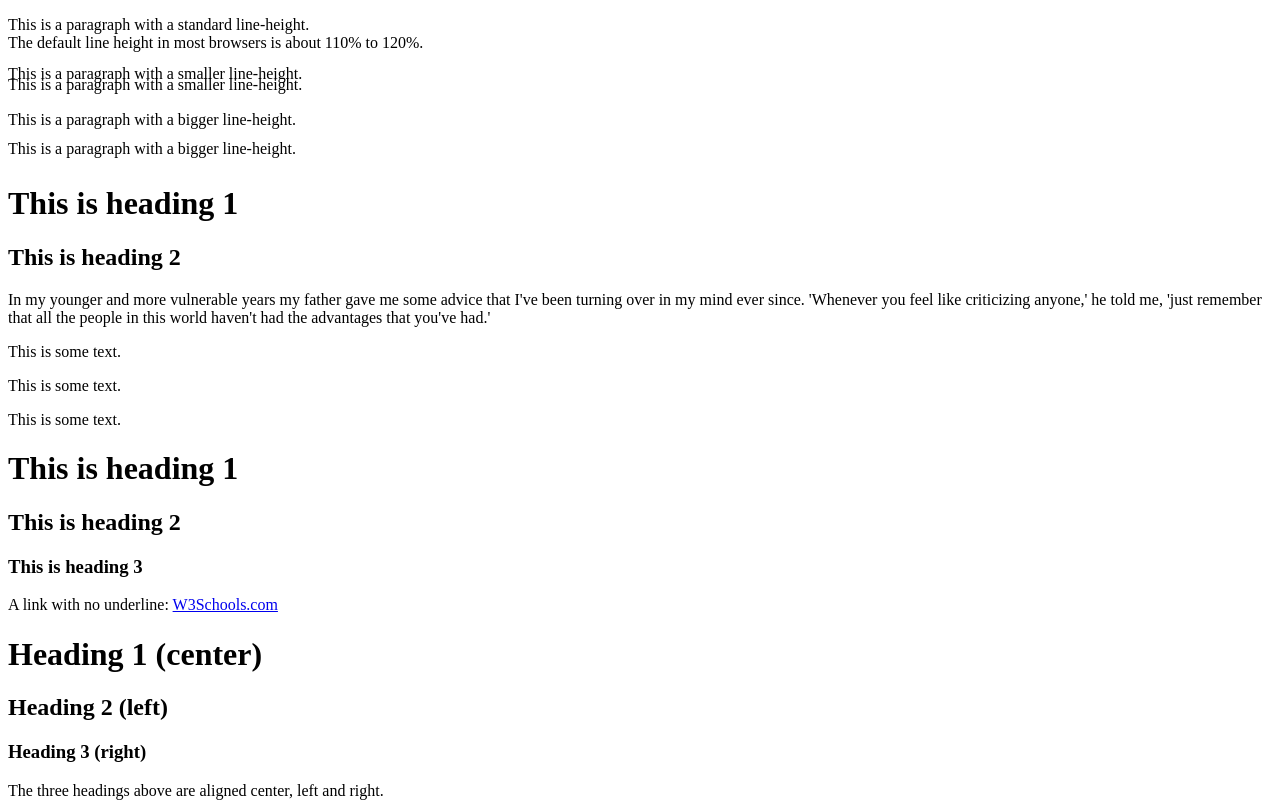
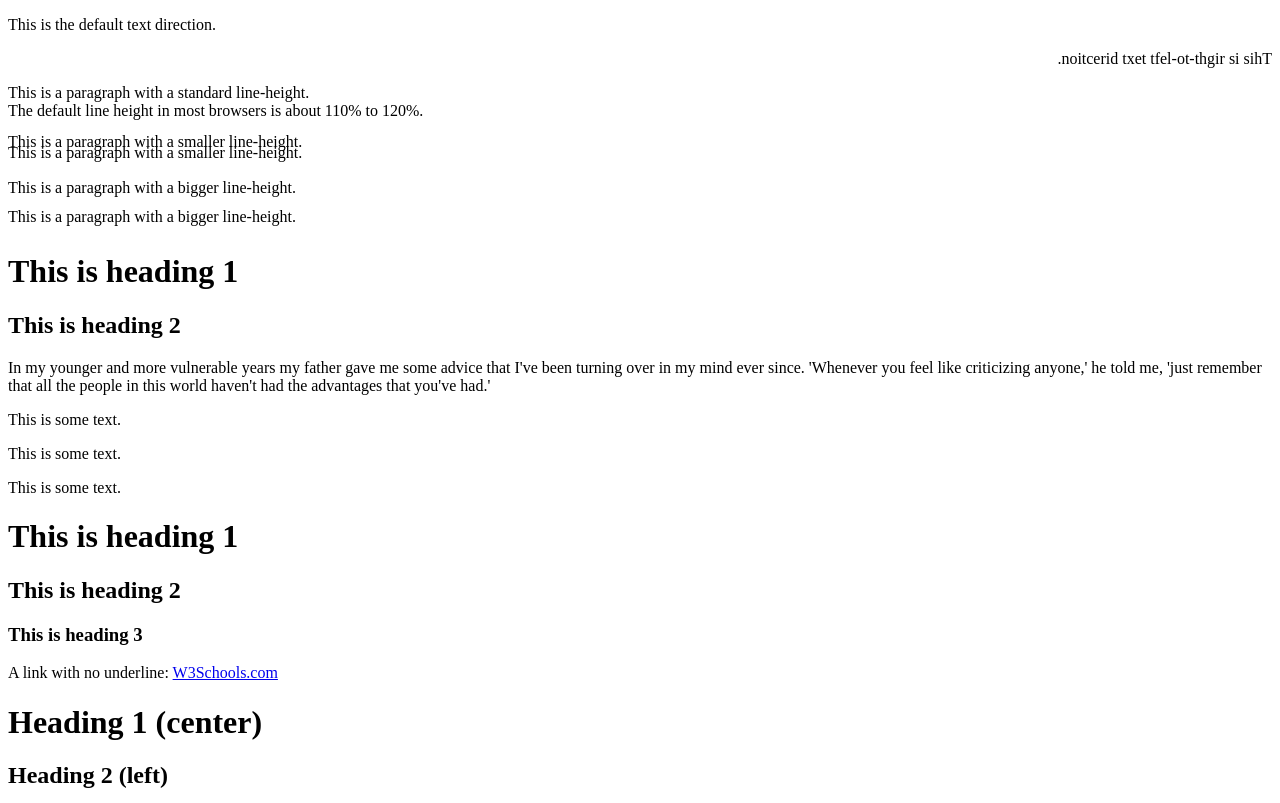
Before and after one commit to thanhpham091790/css3, a plain HTML site: page index.html in a window 1280 px wide. Shown: the top 803 px of the page. Drawn offline with Linux system fonts and the light colour scheme.

Commit message:
Set the text direction of an element

```diff
--- a/index.html
+++ b/index.html
@@ -51,16 +51,25 @@
             letter-spacing: -3px;
         }
         */
-        p.small{
+        p.small {
             line-height: 0.7;
         }
-        p.big{
+
+        p.big {
             line-height: 1.8;
+        }
+        p.ex1{
+            direction: rtl;
+            unicode-bidi: bidi-override;
         }
     </style>
 </head>
 
 <body>
+    <!-- Set the text direction of an element -->
+    <p>This is the default text direction.</p>
+    <p class="ex1">This is right-to-left text direction.</p>
+
     <!-- Specify the space between lines -->
     <p>
         This is a paragraph with a standard line-height.<br>
```
